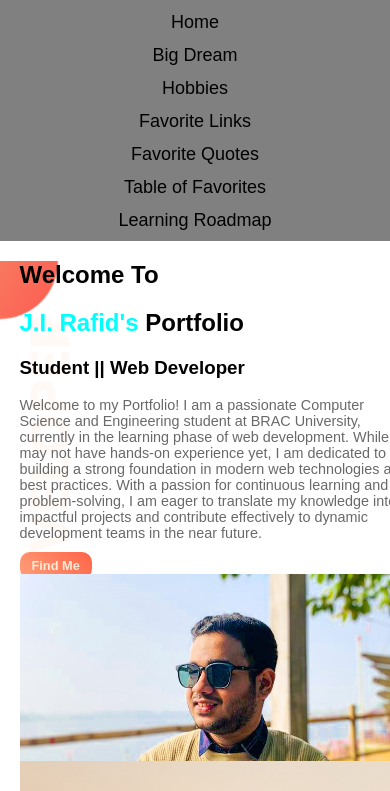
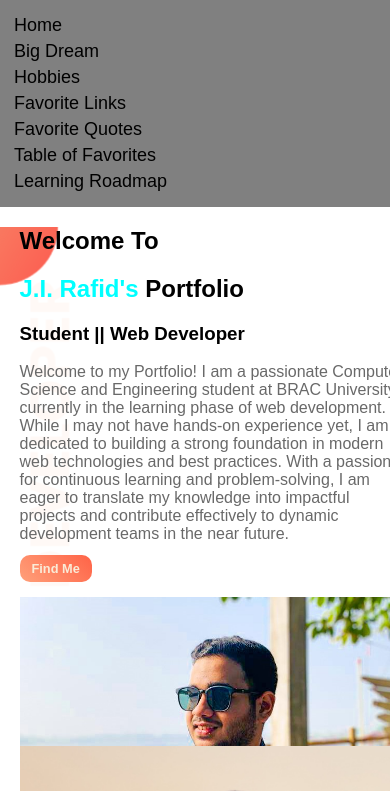
Before and after one commit to JIRafid/My_Home_Page, a plain HTML site: page index.html in a window 390 px wide. Shown: the top 791 px of the page. Drawn offline with Linux system fonts and the light colour scheme.

Commit message:
Finally Done

```diff
--- a/style.css
+++ b/style.css
@@ -163,39 +163,26 @@ footer {
     height: 50%;
 }
 
-
-
 @media screen and (max-width: 1024px) {
-    .half-width, .box, .box2 {
-        width: 80%;
-        margin: 0 auto;
+    .half-width {
+        width: 90%;
+        margin: 5% auto;
         float: none;
-    }
-
-    h1 {
-        font-size: 40px;
-    }
-
-    h2 {
-        font-size: 30px;
     }
 
     nav li {
         display: block;
-        margin: 10px 0;
+        margin: 5px 0;
     }
 
-    #nav {
+    nav {
         text-align: left;
+        padding: 10px;
     }
 }
 
 @media screen and (max-width: 768px) {
-    .half-width, .box, .box2 {
-        width: 90%;
-    }
-
-    nav li {
+    nav li a {
         font-size: 20px;
     }
 
@@ -226,8 +213,9 @@ footer {
         font-size: 20px;
     }
 
-    p {
-        font-size: 0.9rem;
+    .half-width, .box, .box2 {
+        width: 100%;
+        padding: 0 5%;
     }
 
     .link-button {
@@ -235,11 +223,6 @@ footer {
         padding: 6px 12px;
     }
 
-    .half-width, .box, .box2 {
-        width: 100%;
-        padding: 0 5%;
-    }
-
     #nav {
         text-align: center;
     }
```
